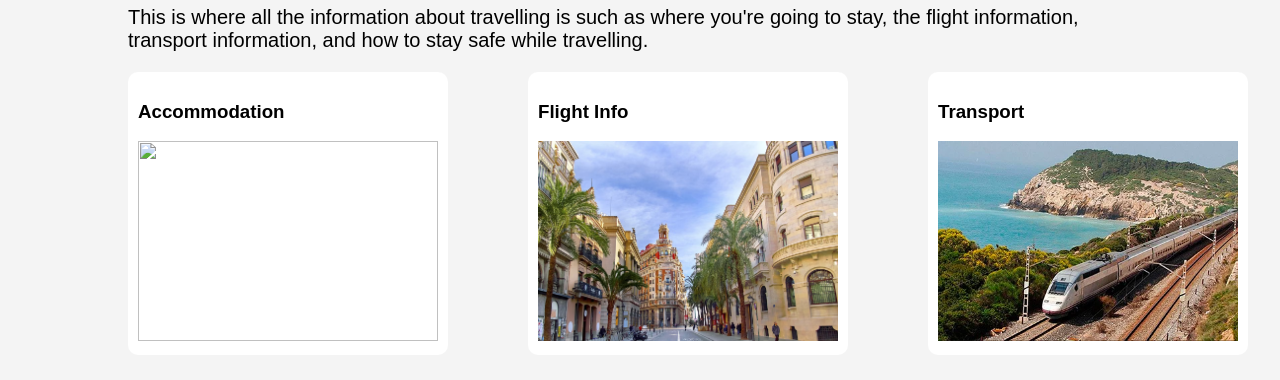
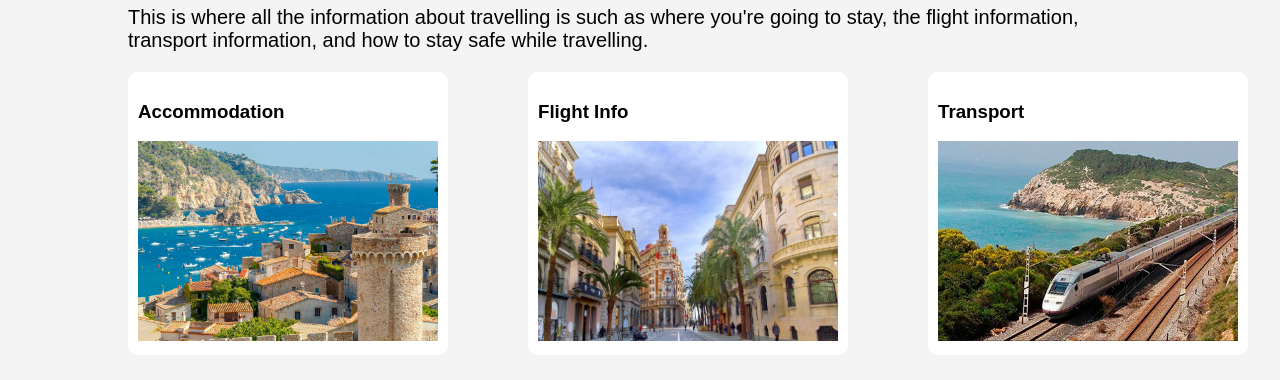
Before and after one commit to 184ladno/International-portal, a website: page public/travel.html in a window 1280 px wide. Shown: the part 216-596 px from the top of the page. Drawn offline with Linux system fonts and the light colour scheme; no server answers.

Commit message:
public/accommodation.jpg

```diff
--- a/public/travel.html
+++ b/public/travel.html
@@ -76,7 +76,7 @@
 
   <div class="card" onclick="toggle(this)">
   <h3>Accommodation</h3>
-  <img src="accommodationpic.jpg">
+  <img src="accommodation.jpg">
   <p class="hidden"> Where you are going to stay during your trip and the rules.</p>
   </div>
 
```
Also changed, not shown: public/_pickpocket.jpg (deleted), public/accommodation.jpg (renamed from tossa-de-mar-costa.jpg).
